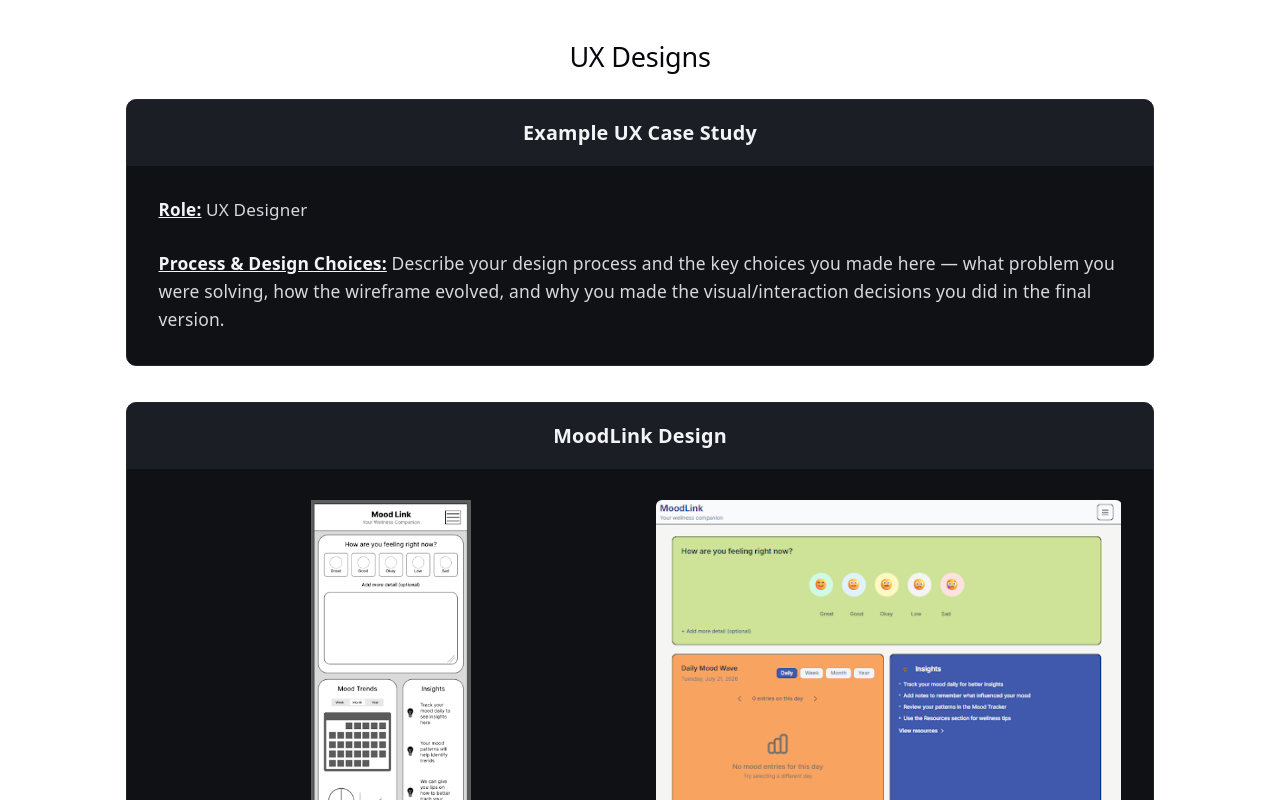
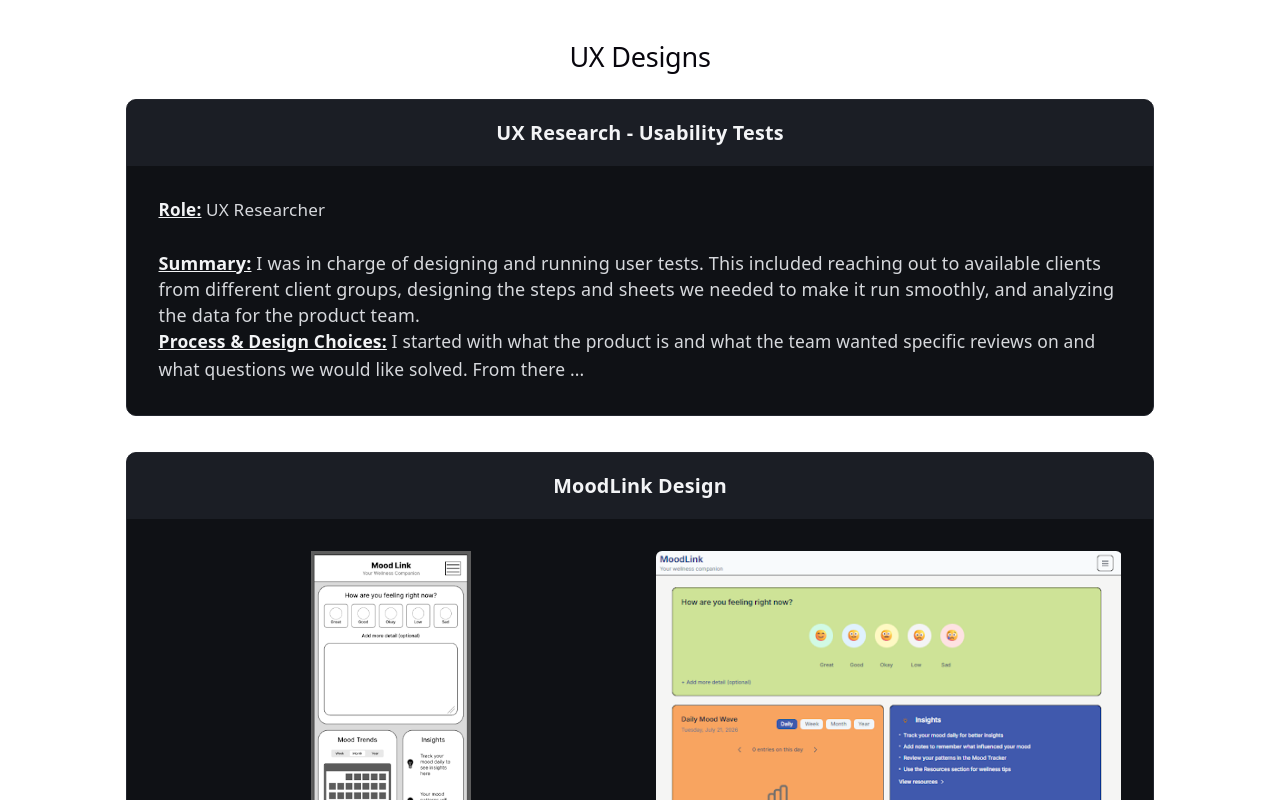
Before and after one commit to kasch890/my-portfolio, a React (Vite) app: page / in a window 1280 px wide. Shown: the part 3300-4100 px from the top of the page. Built offline with nearby package versions, Linux system fonts and the light colour scheme.

Commit message:
removed example ux case study

```diff
--- a/src/components/DesignSection.jsx
+++ b/src/components/DesignSection.jsx
@@ -5,15 +5,11 @@
 
 const designData = [
   {
-    title: "Example UX Case Study",
-    figmaUrl: "",
-    role: "UX Designer",
-    image1: null,
-    image1Caption: "Low-fidelity wireframe",
-    image2: null,
-    image2Caption: "Final high-fidelity design",
+    title: "UX Research - Usability Tests",
+    role: "UX Researcher",
+    summary: "I was in charge of designing and running user tests. This included reaching out to available clients from different client groups, designing the steps and sheets we needed to make it run smoothly, and analyzing the data for the product team.",
     process:
-      "Describe your design process and the key choices you made here — what problem you were solving, how the wireframe evolved, and why you made the visual/interaction decisions you did in the final version.",
+      "I started with what the product is and what the team wanted specific reviews on and what questions we would like solved. From there ...",
   },
   {
     title: "MoodLink Design",
@@ -25,13 +21,6 @@
     image2Caption: "Launched Website",
     process:
       "I wanted our team to focus on the ease of use fo rthe user, where it ideally takes <20 seconds to log a quick mood into the tracker. At the same time our team wanted users to be able to view metrics and track progress over time. I started with a view pencil and paper sketches which I brought to teh team to review. I then designed the wireframe in Google Canvas, later remaking it in Figma for the sake of practicing the software and working on building reusable components. After confirmation from the team, I made some design changes to the actual website, the result of which is shown on the right. Our original plan was to create a mobile app, but ended up switching to a desktop app so things got moved around a bit, but my wireframe provided a cohesive vision for us all to work from.",
-  },
-  {
-    title: "UX Research - Usability Tests",
-    role: "UX Researcher",
-    summary: "I was in charge of designing and running user tests. This included reaching out to available clients from different client groups, designing the steps and sheets we needed to make it run smoothly, and analyzing the data for the product team.",
-    process:
-      "I started with what the product is and what the team wanted specific reviews on and what questions we would like solved. From there ...",
   },
 ];
 
```
